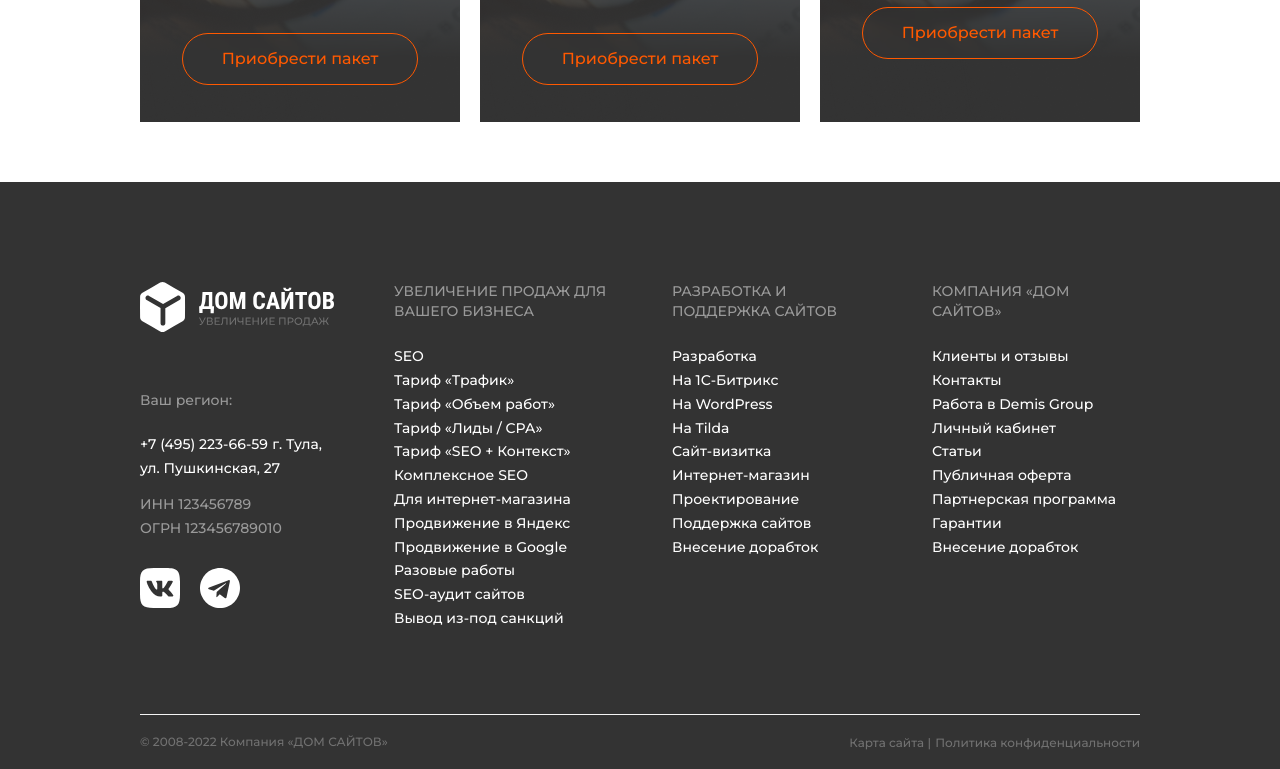
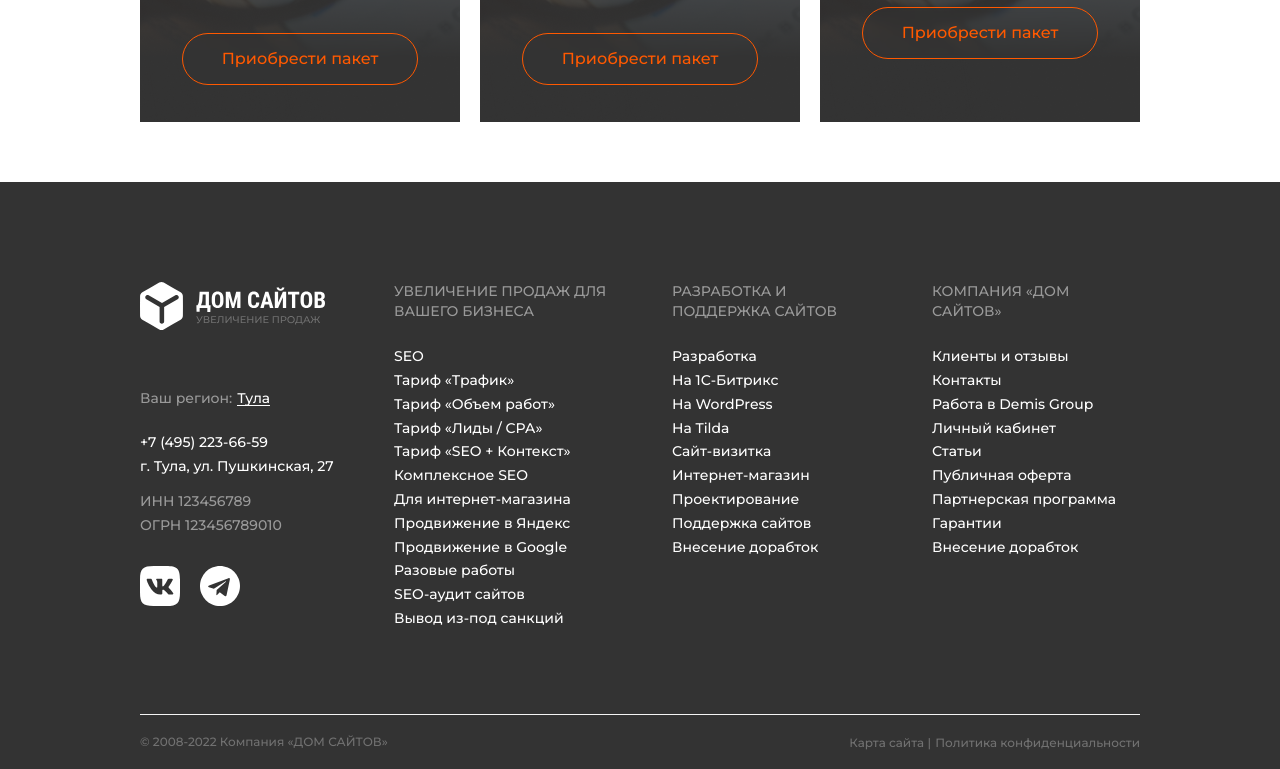
Before and after one commit to QueGonJinn/onlineStore, a website built with webpack: page src/index.html in a window 1280 px wide. Shown: the part 1491-2260 px from the top of the page. Built offline with nearby package versions, Linux system fonts and the light colour scheme.

Commit message:
feat: minor edits

```diff
--- a/src/index.html
+++ b/src/index.html
@@ -10,9 +10,9 @@
 	<div class="container">
 		<header>
 			<div class="menu_up">
-				<img src="./icons/mainLogo.svg" alt="logo">
+				<a href="#"><img src="./icons/mainLogo.svg" alt="logo"></a>
 				<span>Увеличиваем продажи в Вашем бизнесе!</span>
-				<a class="header__link" href="#">+7 (4872) 79-29-10</a>
+				<a class="header__link" href="tel:+7487279291">+7 (4872) 79-29-10</a>
 				<button class="withoutBack_orange header__button">
 					<svg width="20" height="20" viewBox="0 0 36 36" fill="none" xmlns="http://www.w3.org/2000/svg">
 						<path d="M32.9999 25.38V29.88C33.0016 30.2978 32.916 30.7113 32.7487 31.094C32.5813 31.4768 32.3358 31.8204 32.028 32.1028C31.7202 32.3852 31.3568 32.6002 30.961 32.7341C30.5653 32.8679 30.146 32.9176 29.7299 32.88C25.1142 32.3785 20.6804 30.8012 16.7849 28.275C13.1606 25.972 10.0879 22.8993 7.7849 19.275C5.24987 15.3618 3.67226 10.9065 3.1799 6.27C3.14242 5.8552 3.19171 5.43714 3.32465 5.04244C3.45759 4.64773 3.67126 4.28503 3.95205 3.97743C4.23284 3.66983 4.57461 3.42406 4.95559 3.25578C5.33657 3.0875 5.74841 3.00039 6.1649 3H10.6649C11.3929 2.99284 12.0986 3.25062 12.6505 3.7253C13.2025 4.19998 13.563 4.85917 13.6649 5.58C13.8548 7.0201 14.2071 8.43409 14.7149 9.795C14.9167 10.3319 14.9604 10.9154 14.8408 11.4763C14.7211 12.0373 14.4432 12.5522 14.0399 12.96L12.1349 14.865C14.2702 18.6203 17.3796 21.7297 21.1349 23.865L23.0399 21.96C23.4477 21.5567 23.9626 21.2788 24.5236 21.1591C25.0845 21.0395 25.668 21.0832 26.2049 21.285C27.5658 21.7928 28.9798 22.1451 30.4199 22.335C31.1485 22.4378 31.814 22.8048 32.2897 23.3662C32.7654 23.9277 33.0182 24.6444 32.9999 25.38Z" stroke="#333333" stroke-width="2" stroke-linecap="round" stroke-linejoin="round"/>
@@ -125,7 +125,7 @@
 			</section>
 			<section class="digital_package">
 				<div class="digital_package-wrapper">
-					<h2 class="title-digital">Антикризисные DIGITAL-пакеты</h2>
+					<h2 class="title-digital"><span>Антикризисные</span> DIGITAL-пакеты</h2>
 					<div class="digital_package-items">
 						<div class="digital_package-item">
 							<p class="title-cards">
@@ -192,10 +192,15 @@
 		<footer id="footer">
 			<div class="footer_wrapper">
 				<div class="footer__info">
-					<img class="footer__info-logo" src="./icons/footLogo.svg" alt="altLogo">
-					<div class="footer__info-region">Ваш регион: </div>
+					<a href="#"><img class="footer__info-logo" src="./icons/footLogo.svg" alt="altLogo"></a>
+					<div class="footer__location">
+						<div class="footer__info-region">
+							Ваш регион:
+						</div>
+						<a class="selecttown" href="#">Тула</a>
+					</div>
 					<div class="footer__info-addres_wrapper">
-						<a href="#">+7 (495) 223-66-59</a>
+						<a href="tel:+74952236659">+7 (495) 223-66-59</a>
 						<a href="#">г. Тула, ул. Пушкинская, 27</a>
 					</div>
 					<div class="footer__info-gos_wrapper">
@@ -203,8 +208,8 @@
 						<p>ОГРН 123456789010</p>
 					</div>
 					<div class="footer__info-social_wrapper">
-						<img src="./icons/cib_vk.svg" alt="vk">
-						<img src="./icons/fa_telegram.svg" alt="tg">
+						<a href="#"><img src="./icons/cib_vk.svg" alt="vk"></a>
+						<a href="#"><img src="./icons/fa_telegram.svg" alt="tg"></a>
 					</div>
 				</div>
 				<div class="footer__sales">
--- a/src/index.js
+++ b/src/index.js
@@ -6,9 +6,6 @@ const input = document.querySelector('.input');
 const hamburger = document.querySelector('.hamburger');
 const menu = document.querySelector('.menu__next');
 const closeElem = document.querySelector('.menu__next__close');
-
-console.log(inputBTN);
-console.log(input);
 
 inputBTN.addEventListener('click', function() {
 	input.classList.toggle('hidden');
--- a/src/style/_title.scss
+++ b/src/style/_title.scss
@@ -12,6 +12,10 @@
 		font-size: 38px;
 		line-height: 120%;
 		color: $typography;
+
+		& span {
+			color: $orange;
+		}
 	}
 	&-cards {
 		font-family: 'Montserrat';
--- a/src/style/blocks/_footer.scss
+++ b/src/style/blocks/_footer.scss
@@ -32,10 +32,14 @@
 		color: $white;
 		opacity: 0.5;
 		margin-bottom: 20px;
+
+
 	}
 
 	&-addres_wrapper {
 		margin-bottom: 12px;
+		display: flex;
+		flex-direction: column;
 		& a {
 			font-family: 'Montserrat';
 			font-style: normal;
@@ -44,6 +48,7 @@
 			line-height: 170%;
 			color: $white;
 			text-decoration: none;
+			position: relative;
 		}
 	}
 
@@ -65,6 +70,32 @@
 		display: flex;
 		gap: 20px;
 	}
+}
+
+.footer__location {
+	display: flex;
+	gap: 5px;
+
+}
+.selecttown	{
+	display: block;
+	padding-top: 4px;
+	font-family: 'Montserrat';
+	font-style: normal;
+	font-weight: 500;
+	font-size: 14px;
+	line-height: 100%;
+	color: $white;
+	text-decoration: none;
+
+
+}
+.selecttown::after {
+	content: '';
+	display: block;
+	height: 1px;
+	width: -10px;
+	background: $white;
 }
 
 .footer__sales {
```
